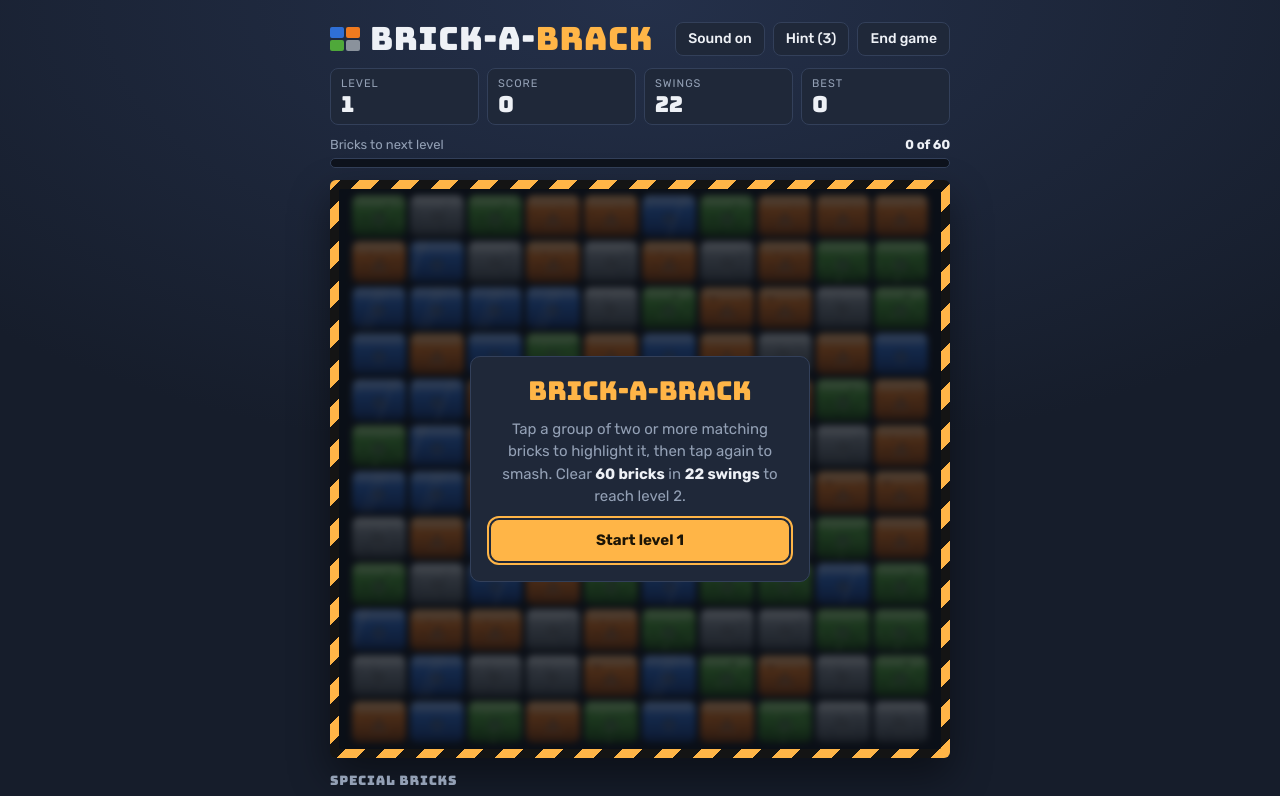
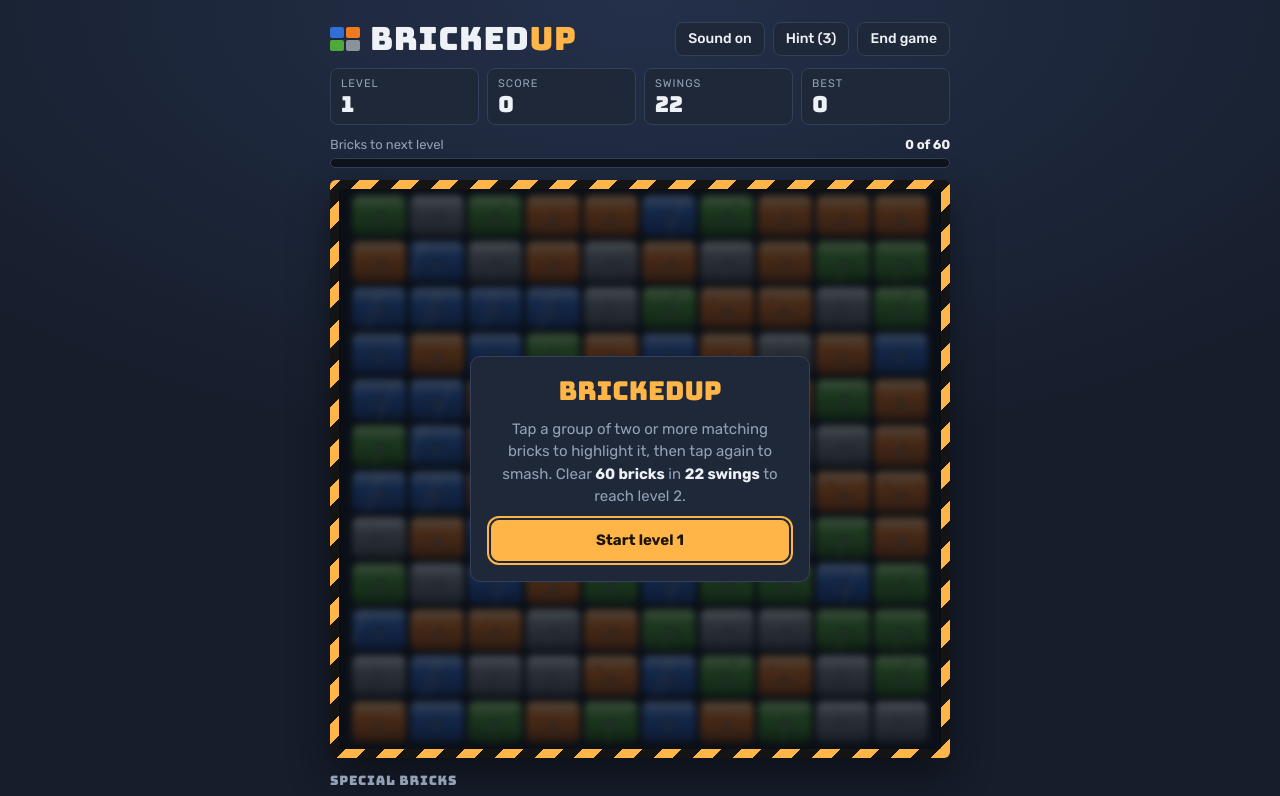
Before and after one commit to SlamDunkLTD/bricked-up, a plain HTML site: page index.html in a window 1280 px wide. Shown: the top 796 px of the page. Drawn offline with Linux system fonts and the light colour scheme.

Commit message:
Rename the game to BrickedUp
Co-Authored-By: Claude Opus 5.5 <noreply@anthropic.com>
Claude-Session: https://claude.ai/code/session_01PpiA3M9GQdv9GT6E4hx7cQ

```diff
--- a/index.html
+++ b/index.html
@@ -3,7 +3,7 @@
 <head>
 <meta charset="utf-8">
 <meta name="viewport" content="width=device-width, initial-scale=1, viewport-fit=cover">
-<title>Brick-A-Brack</title>
+<title>BrickedUp</title>
 <link rel="preconnect" href="https://fonts.googleapis.com">
 <link rel="preconnect" href="https://fonts.gstatic.com" crossorigin>
 <link rel="stylesheet" href="https://fonts.googleapis.com/css2?family=Bungee&family=Rubik:wght@400;500;700&display=swap">
@@ -102,7 +102,7 @@ h3{margin:4px 0 0;font:400 13px/1 var(--display);letter-spacing:.06em;color:var(
 <body>
 <div class="wrap">
   <header>
-    <h1 class="logo"><span class="logo-mark" aria-hidden="true"><i></i><i></i><i></i><i></i></span><span>Brick-A-<span class="a">Brack</span></span></h1>
+    <h1 class="logo"><span class="logo-mark" aria-hidden="true"><i></i><i></i><i></i><i></i></span><span>Bricked<span class="a">Up</span></span></h1>
     <div class="controls">
       <button id="soundBtn" type="button" aria-pressed="true">Sound on</button>
       <button id="hintBtn" type="button">Hint (3)</button>
@@ -128,7 +128,7 @@ h3{margin:4px 0 0;font:400 13px/1 var(--display);letter-spacing:.06em;color:var(
       <div class="toast" id="toast"></div>
       <div class="overlay" id="overlay">
         <div class="card">
-          <h2 id="oTitle">Brick-A-Brack</h2>
+          <h2 id="oTitle">BrickedUp</h2>
           <div class="big" id="oBig" hidden></div>
           <p id="oText"></p>
           <button id="oBtn" type="button">Start</button>
@@ -237,7 +237,7 @@ function specialArea(sp, c, r) {
 function newGame() {
   S = { level: 1, score: 0, moves: 0, cleared: 0, target: 0, colors: 4, grid: [], phase: 'intro' };
   buildLevel(1);
-  showOverlay('Brick-A-Brack', null,
+  showOverlay('BrickedUp', null,
     `Tap a group of two or more matching bricks to highlight it, then tap again to smash. Clear <strong>${S.target} bricks</strong> in <strong>${S.moves} swings</strong> to reach level 2.`,
     'Start level 1', () => { S.phase = 'play'; hideOverlay(); canvas.focus({ preventScroll: true }); });
 }
```
Also changed, not shown: README.md.
